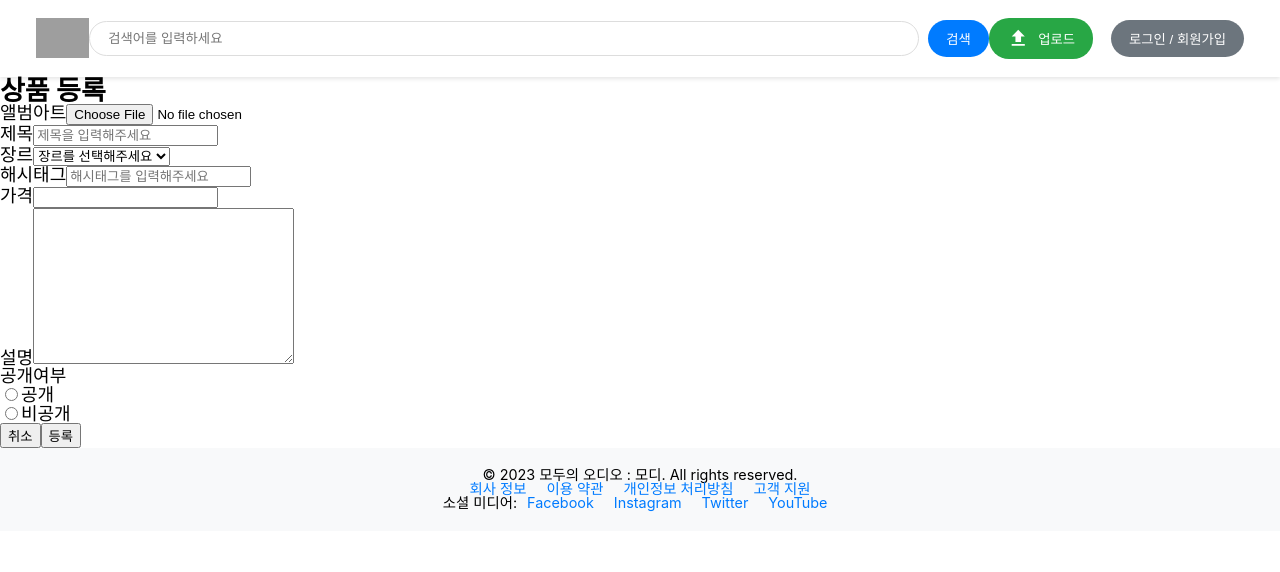
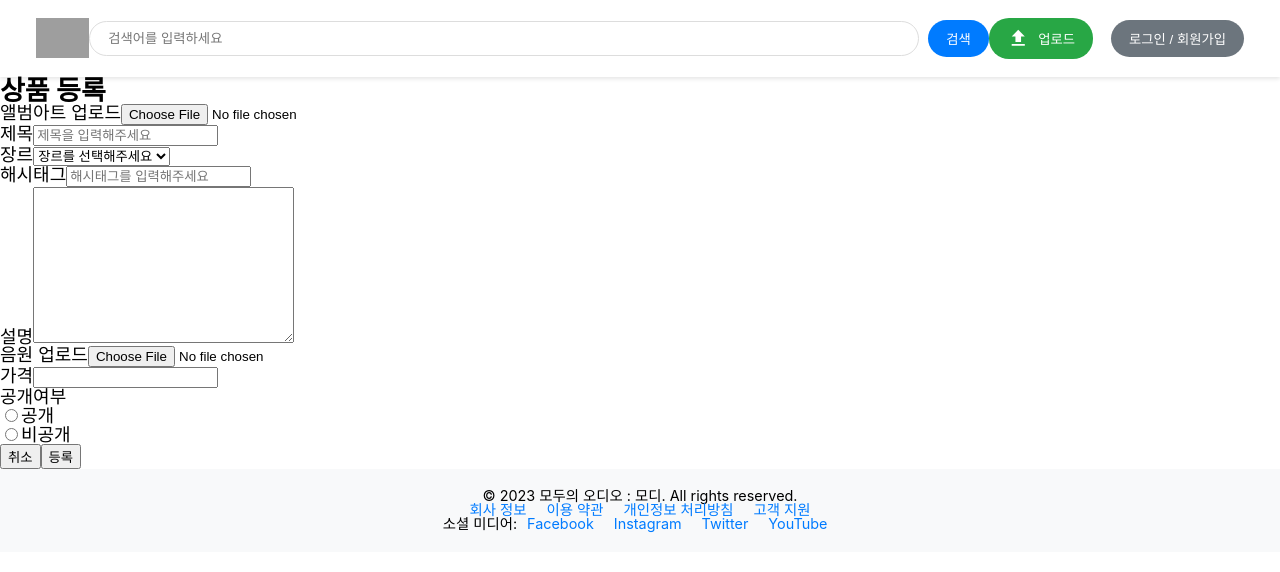
Before and after one commit to techitPlus-FE-team3/open_market_projerct, a React (Vite) app in the folder open-market/: page /registration in a window 1280 px wide. Shown: the top 572 px of the page. Built offline with nearby package versions, Linux system fonts and the light colour scheme; grey boxes are pictures that could not be loaded; a web font is replaced by a local one.

Commit message:
:lipstick: [Design] 상품 구매 페이지 음원 업로드 마크업 추가, 레이아웃 변경

```diff
--- a/open-market/src/pages/ProductRegistration.tsx
+++ b/open-market/src/pages/ProductRegistration.tsx
@@ -2,16 +2,16 @@ import { Helmet } from "react-helmet-async";
 
 function ProductRegistration() {
 	return (
-		<>
+		<section>
 			<Helmet>
 				<title>Register Product - 모두의 오디오 MODI</title>
 			</Helmet>
-			<section>
+			<div>
 				<h2>상품 등록</h2>
 				<form encType="multipart/form-data">
 					<div>
 						<div>
-							<label htmlFor="photo">앨범아트</label>
+							<label htmlFor="photo">앨범아트 업로드</label>
 							<input
 								type="file"
 								accept="*.jpg,*.png,*.jpeg,*.webp,*.avif"
@@ -53,20 +53,26 @@ function ProductRegistration() {
 								</div>
 							</div>
 							<div>
-								<label htmlFor="price">가격</label>
-								<input type="number" name="price" id="price" />
+								<div>
+									<label htmlFor="description">설명</label>
+									<textarea
+										name="description"
+										id="description"
+										cols={30}
+										rows={10}
+									/>
+								</div>
+								<div>
+									<label htmlFor="mp3">음원 업로드</label>
+									<input type="file" accept="audio/*" name="mp3" id="mp3" />
+								</div>
 							</div>
 						</div>
 					</div>
 					<div>
 						<div>
-							<label htmlFor="description">설명</label>
-							<textarea
-								name="description"
-								id="description"
-								cols={30}
-								rows={10}
-							/>
+							<label htmlFor="price">가격</label>
+							<input type="number" name="price" id="price" />
 						</div>
 						<div>
 							<span>공개여부</span>
@@ -85,8 +91,8 @@ function ProductRegistration() {
 						<button type="submit">등록</button>
 					</div>
 				</form>
-			</section>
-		</>
+			</div>
+		</section>
 	);
 }
 
```
